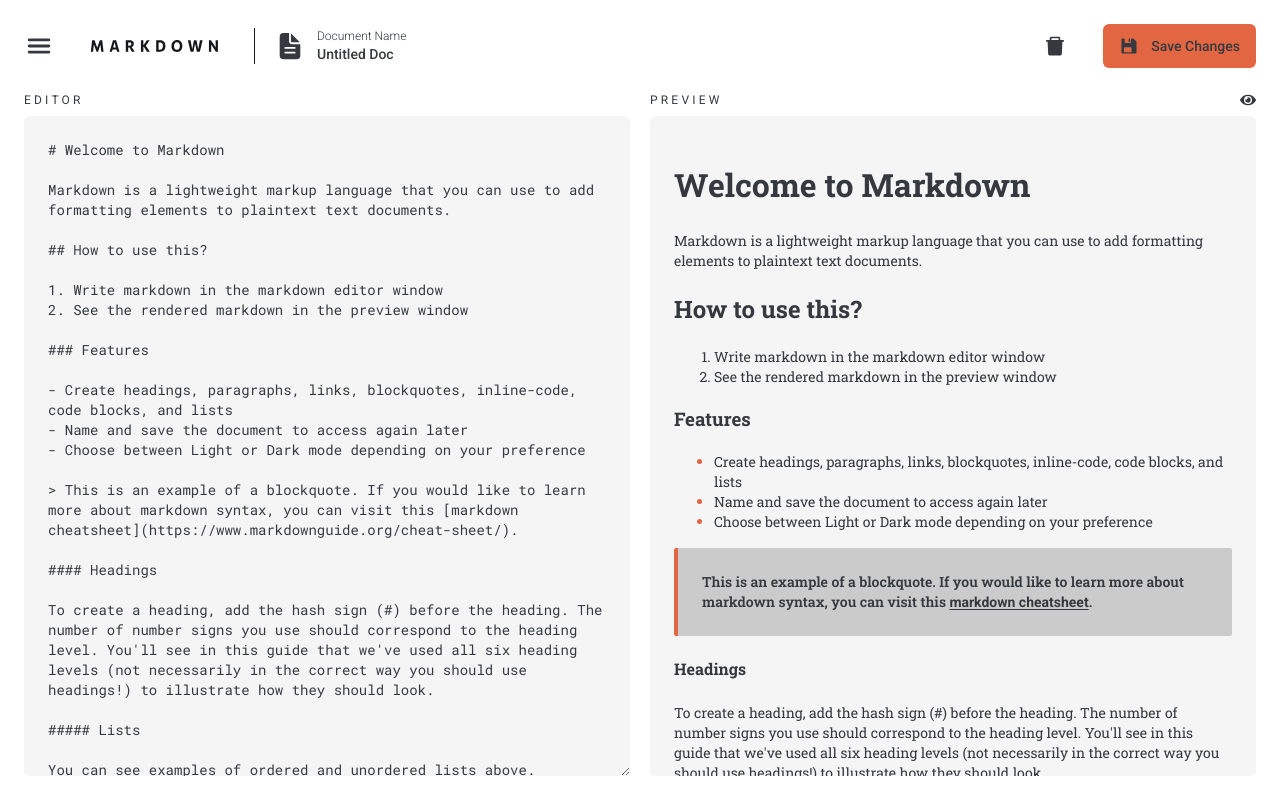
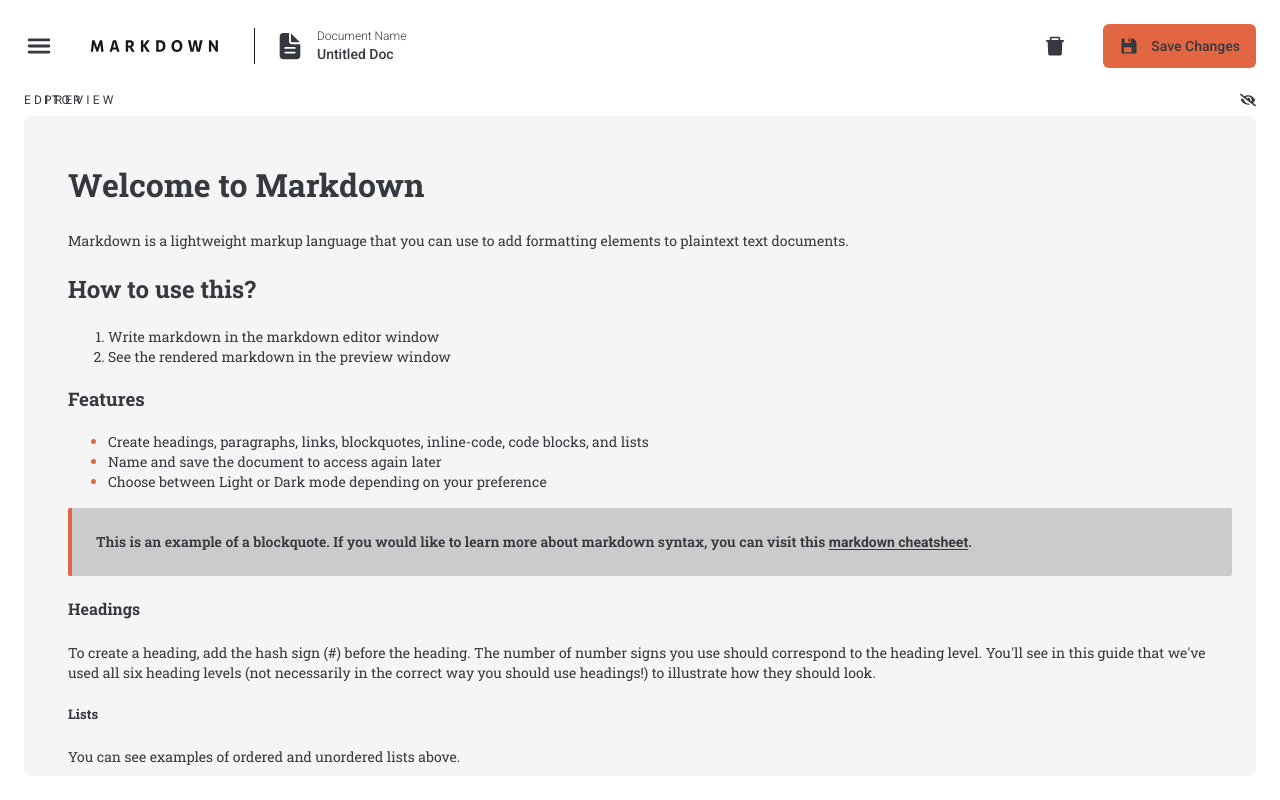
Before and after one commit to vansh2308/in-browser-markdown-editor, a React (Vite) app: page / in a window 1280 px wide. Both pictures are taken after a click on the button 1248 px from the left and 100 px from the top of the page. Built offline with nearby package versions, Linux system fonts and the light colour scheme.

Commit message:
Implement full preview feature

```diff
--- a/src/components/Editor.jsx
+++ b/src/components/Editor.jsx
@@ -1,12 +1,14 @@
 
 
+import { useSelector } from 'react-redux'
 import data from './../assets/data.json'
 
 
 export default function Editor() {
+    const fullPreview = useSelector(state => state.fullPreview.value)
 
     return (
-        <div className="w-1/2 h-full flex flex-col gap-2">
+        <div className="w-1/2 h-full flex flex-col gap-2 editor" style={ fullPreview ? {width: 0} : {} }>
             <p className=" tracking-[0.2rem] text-xs"> EDITOR </p>
             <textarea
                 className="w-full overflow-auto p-6 bg-lsecondary rounded-md text-sm flex-grow focus:outline-none dark:bg-dsecondary"
--- a/src/components/Preview.jsx
+++ b/src/components/Preview.jsx
@@ -1,21 +1,32 @@
 import { FaEye } from "react-icons/fa";
+import { FaEyeSlash } from "react-icons/fa";
 import Markdown from "react-markdown"
 import remarkGfm from 'remark-gfm'
 import data from './../assets/data.json'
 import rehypeRaw from 'rehype-raw'
+import { useDispatch, useSelector } from "react-redux";
+import { setFullPreview } from "../features/fullPreviewSlice";
 
 
 
 export default function Preview() {
+    const dispatch = useDispatch()
+    const fullPreview = useSelector(state => state.fullPreview.value)
+
     return (
-        <div className="w-1/2 h-full flex flex-col gap-2">
+        <div className="w-1/2 h-full flex flex-col gap-2 flex-grow">
             <div className="flex w-full items-center justify-between tracking-[0.2rem]">
                 <p className="text-xs"> PREVIEW </p>
-                <button className="text-md">
+                {!fullPreview && <button className="text-md"
+                    onClick={() => dispatch(setFullPreview(true))}>
                     <FaEye />
-                </button>
+                </button>}
+                {fullPreview && <button className="text-md"
+                    onClick={() => dispatch(setFullPreview(false))}>
+                    <FaEyeSlash />
+                </button>}
+            </div>
 
-            </div>
             <Markdown
                 className="w-[100%] overflow-auto p-6 bg-lsecondary rounded-md flex-grow markdown-preview dark:bg-dsecondary"
                 // remarkPlugins={[remarkGfm]}
--- /dev/null
+++ b/src/features/fullPreviewSlice.js
@@ -0,0 +1,17 @@
+
+import { createSlice } from "@reduxjs/toolkit";
+
+export const fullPreviewSlice = createSlice({
+  name: "fullPreview",
+  initialState: {
+    value: false
+  },
+  reducers: {
+    setFullPreview: (state, action) => {
+        state.value = action.payload
+    }
+  }
+})
+
+export const { setFullPreview } = fullPreviewSlice.actions
+export default fullPreviewSlice.reducer
--- a/src/index.css
+++ b/src/index.css
@@ -113,3 +113,9 @@ textarea{
   transition: background-color 0.2s ease, color 0.2s ease;
   -webkit-transition: background-color 0.2s ease, color 0.2s ease;
 }
+
+.editor{
+  transition: width 0.5s ease;
+  -webkit-transition: width 0.5s ease;
+
+}
--- a/src/store.js
+++ b/src/store.js
@@ -2,11 +2,12 @@
 import { configureStore } from "@reduxjs/toolkit";
 import sidebarDisplayReducer from "./features/sidebarDisplaySlice";
 import themeReducer from "./features/themeSlice";
-
+import fullPreviewReducer from "./features/fullPreviewSlice";
 
 export default configureStore({
   reducer: {
     sidebarDisplay: sidebarDisplayReducer,
-    theme: themeReducer
+    theme: themeReducer,
+    fullPreview: fullPreviewReducer
   }
 })
```
